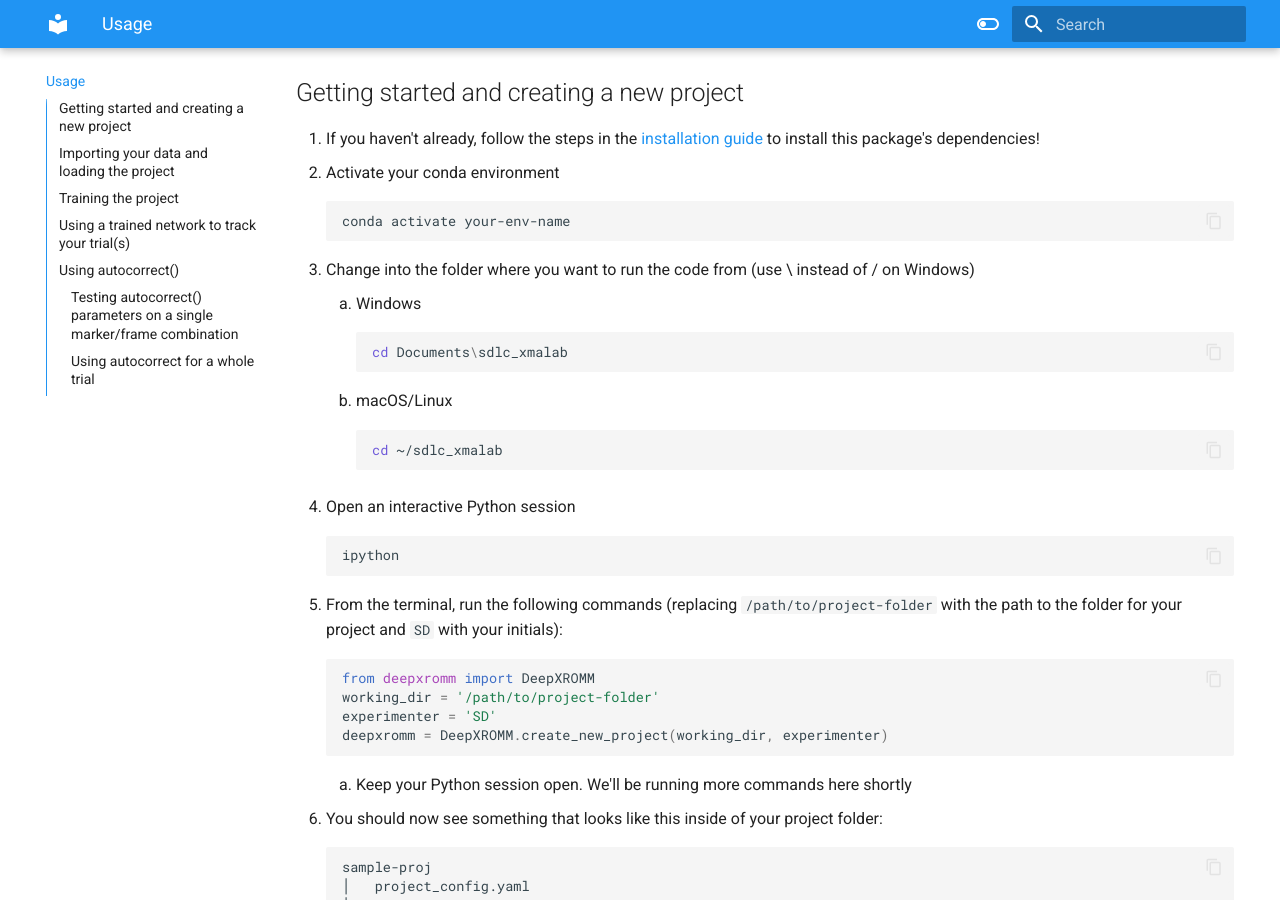
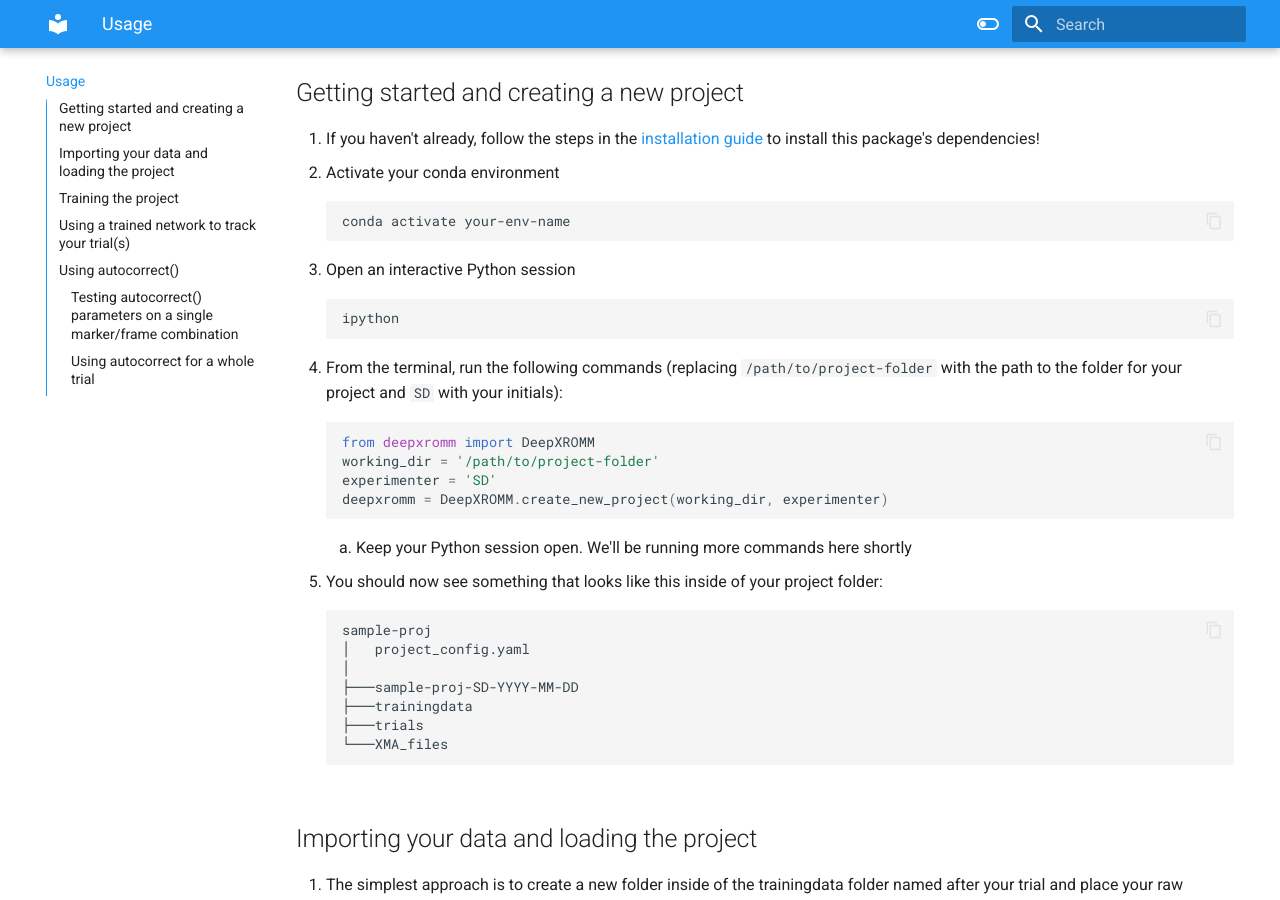
Before and after one commit to sam-delap/deepxromm, an MkDocs documentation site: the page built from docs/usage.md, in a window 1280 px wide and 900 px high, scrolled down 335 px. Built offline with MkDocs 1.6.1 and Material for MkDocs 9.7.7, drawn with Linux system fonts in a browser that asks for light colours.

Commit message:
Removing unnecessary elements from the docs (#40)

````diff
--- a/docs/usage.md
+++ b/docs/usage.md
@@ -11,15 +11,6 @@ There are two ways to use this package. You can either:
     ```bash
     conda activate your-env-name
     ```
-1. Change into the folder where you want to run the code from (use \ instead of / on Windows)
-    1. Windows
-        ```powershell
-        cd Documents\sdlc_xmalab
-        ```
-    2. macOS/Linux
-        ```bash
-        cd ~/sdlc_xmalab
-        ```
 1. Open an interactive Python session
     ```bash
     ipython
````
Also changed, not shown: docs/install.md (+4 -0 lines).
